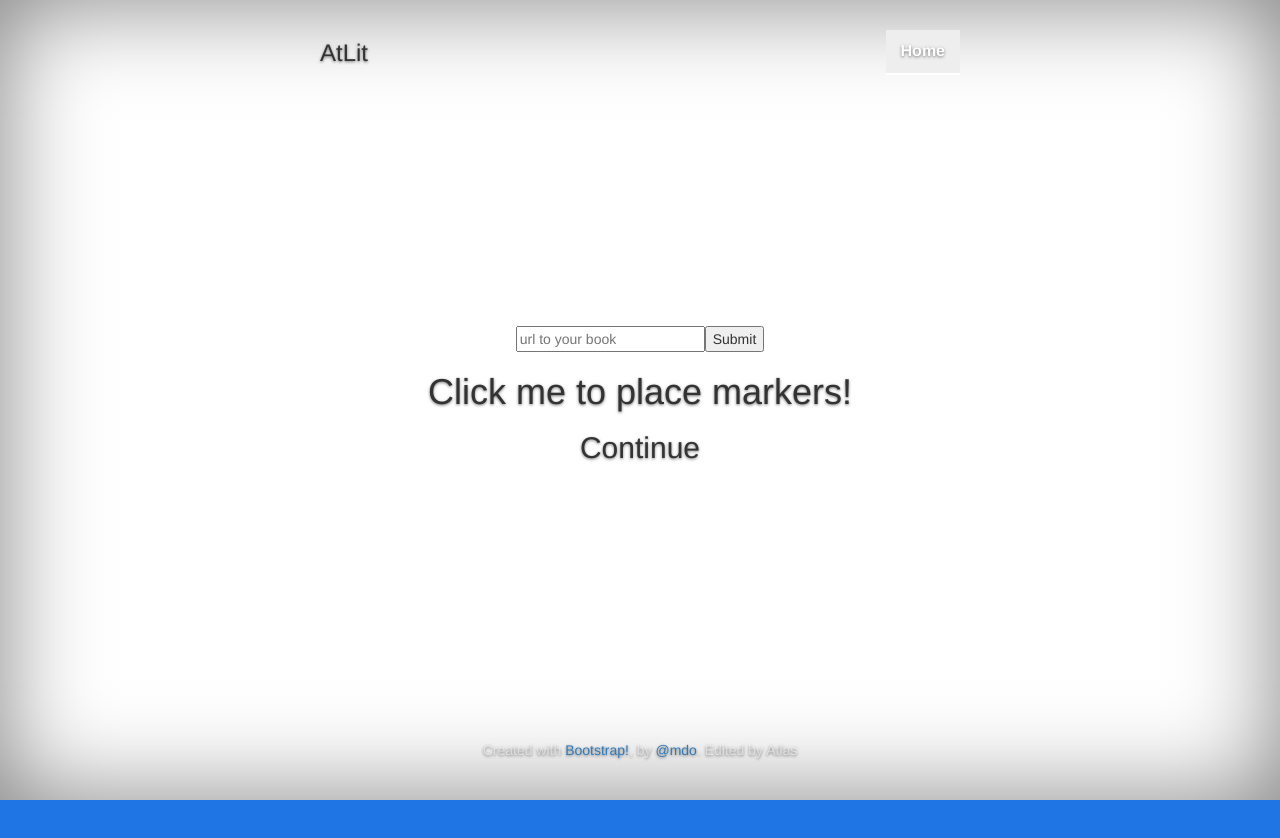
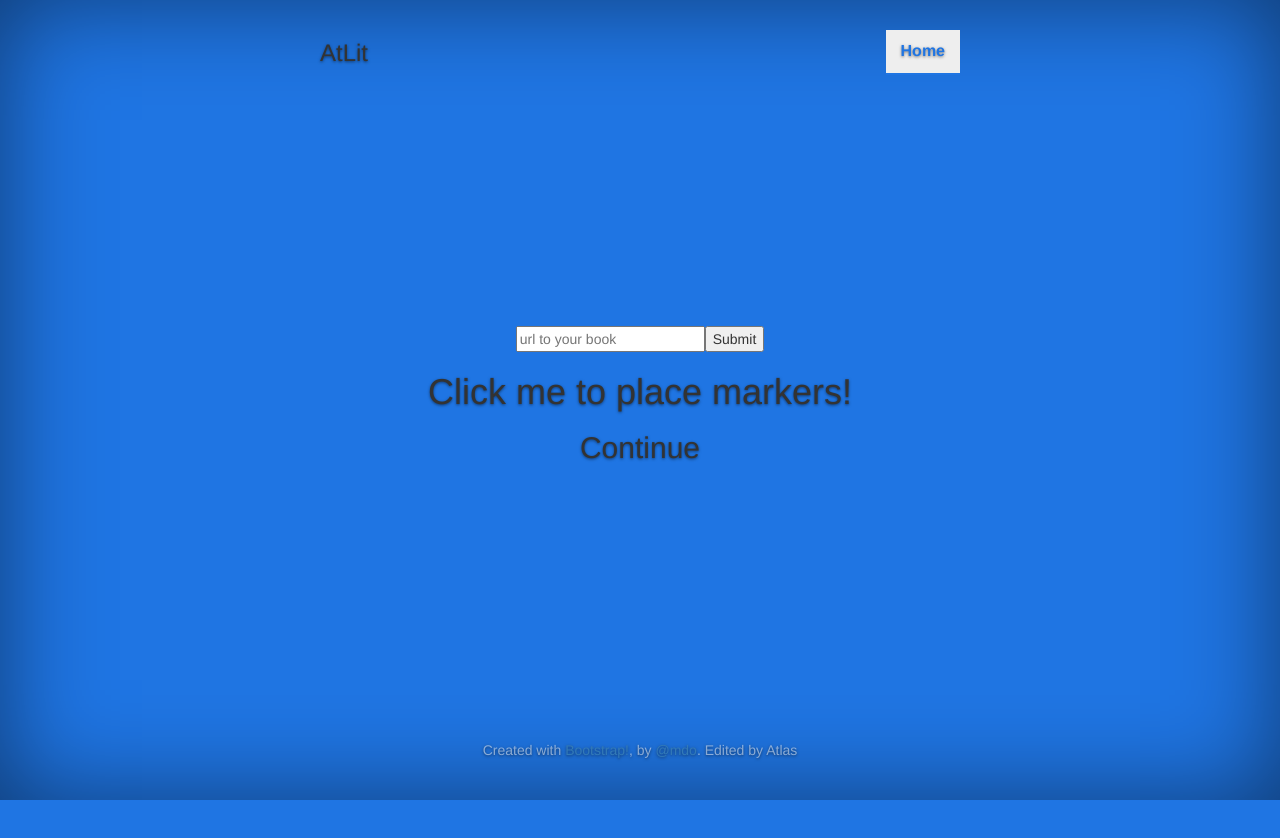
Before and after one commit to Hi5Austin/BookAtlas, a plain HTML site: page index.html in a window 1280 px wide. In both pictures the pointer is over the link "Home". Shown: the top 838 px of the page. Drawn offline with nearby package versions, Linux system fonts and the light colour scheme; some packages are replaced by stand-ins of ours.

Commit message:
Fixed Main Color Issues

```diff
--- a/css/main.css
+++ b/css/main.css
@@ -41,7 +41,7 @@ a:hover {
   color: #1F75E3;
   text-shadow: none; /* Prevent inheritence from `body` */
   background-color: #1F75E3;
-  border: 1px solid #fff;
+  border: 1px solid #1F75E3;
 }
 
 
@@ -55,7 +55,7 @@ body {
   background-color: #1F75E3;
 }
 body {
-  color: #fff;
+  color: #1F75E3;
   text-align: center;
   text-shadow: 0 1px 3px rgba(0,0,0,.5);
 }
@@ -66,6 +66,7 @@ body {
   width: 100%;
   height: 100%; /* For at least Firefox */
   min-height: 100%;
+  background-color: #1F75E3;
   -webkit-box-shadow: inset 0 0 100px rgba(0,0,0,.5);
           box-shadow: inset 0 0 100px rgba(0,0,0,.5);
 }
@@ -103,21 +104,21 @@ body {
   padding-left: 0;
   font-size: 16px;
   font-weight: bold;
-  color: #fff; /* IE8 proofing */
-  color: rgba(255,255,255,.75);
+  color: #1F75E3; /* IE8 proofing */
+  /*color: rgba(255,255,255,.75);*/
   border-bottom: 2px solid transparent;
 }
 .masthead-nav > li > a:hover,
 .masthead-nav > li > a:focus {
   background-color: transparent;
-  border-bottom-color: #a9a9a9;
-  border-bottom-color: rgba(255,255,255,.25);
+  border-bottom-color: #1F75E3;
+  /*border-bottom-color: rgba(255,255,255,.25);*/
 }
 .masthead-nav > .active > a,
 .masthead-nav > .active > a:hover,
 .masthead-nav > .active > a:focus {
-  color: #fff;
-  border-bottom-color: #fff;
+  color: #1F75E3;
+  border-bottom-color: #1F75E3;
 }
 
 @media (min-width: 768px) {
@@ -148,7 +149,7 @@ body {
  */
 
 .mastfoot {
-  color: #999; /* IE8 proofing */
+  color: #1F75E3; /* IE8 proofing */
   color: rgba(255,255,255,.5);
 }
 
```
